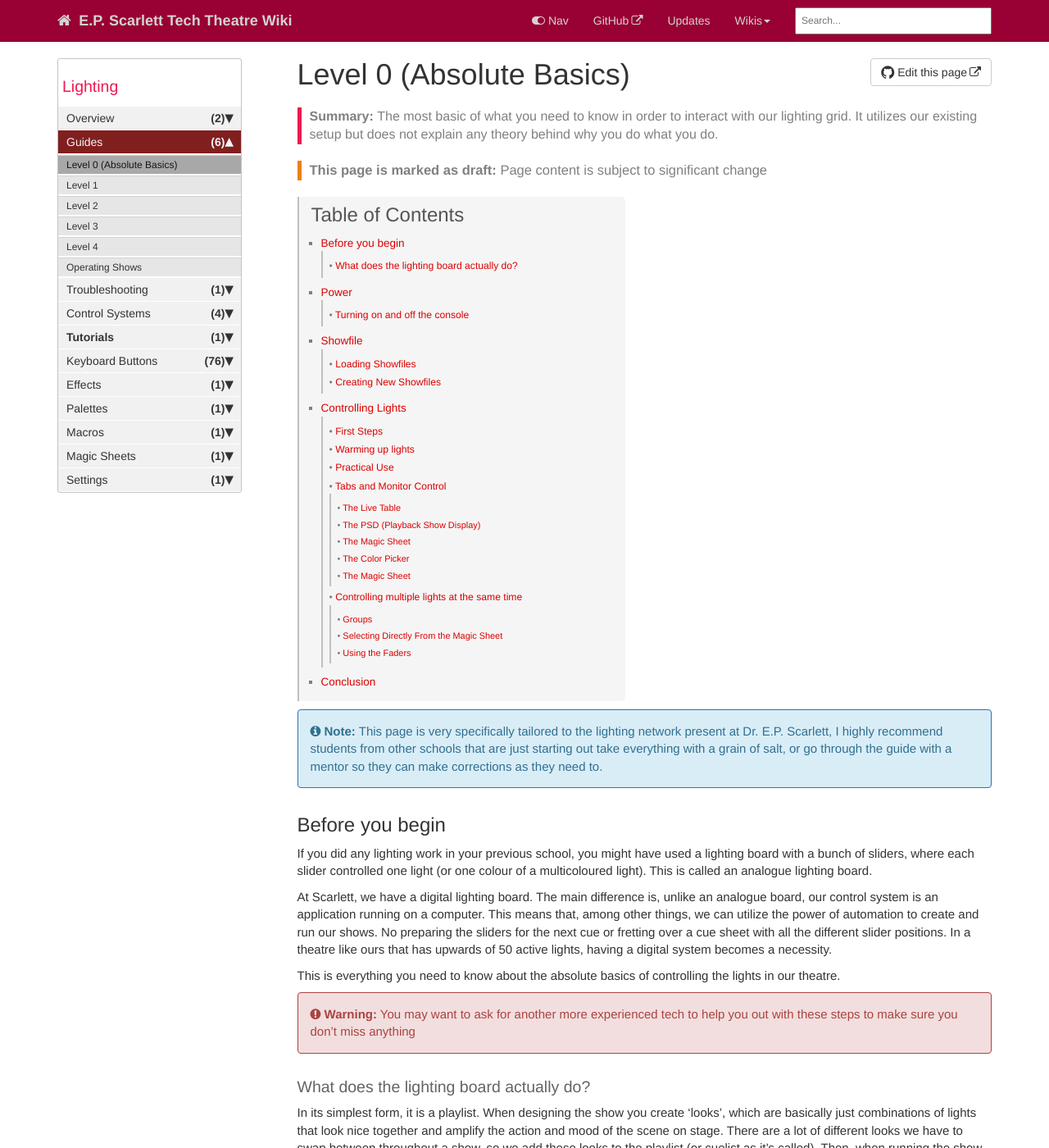
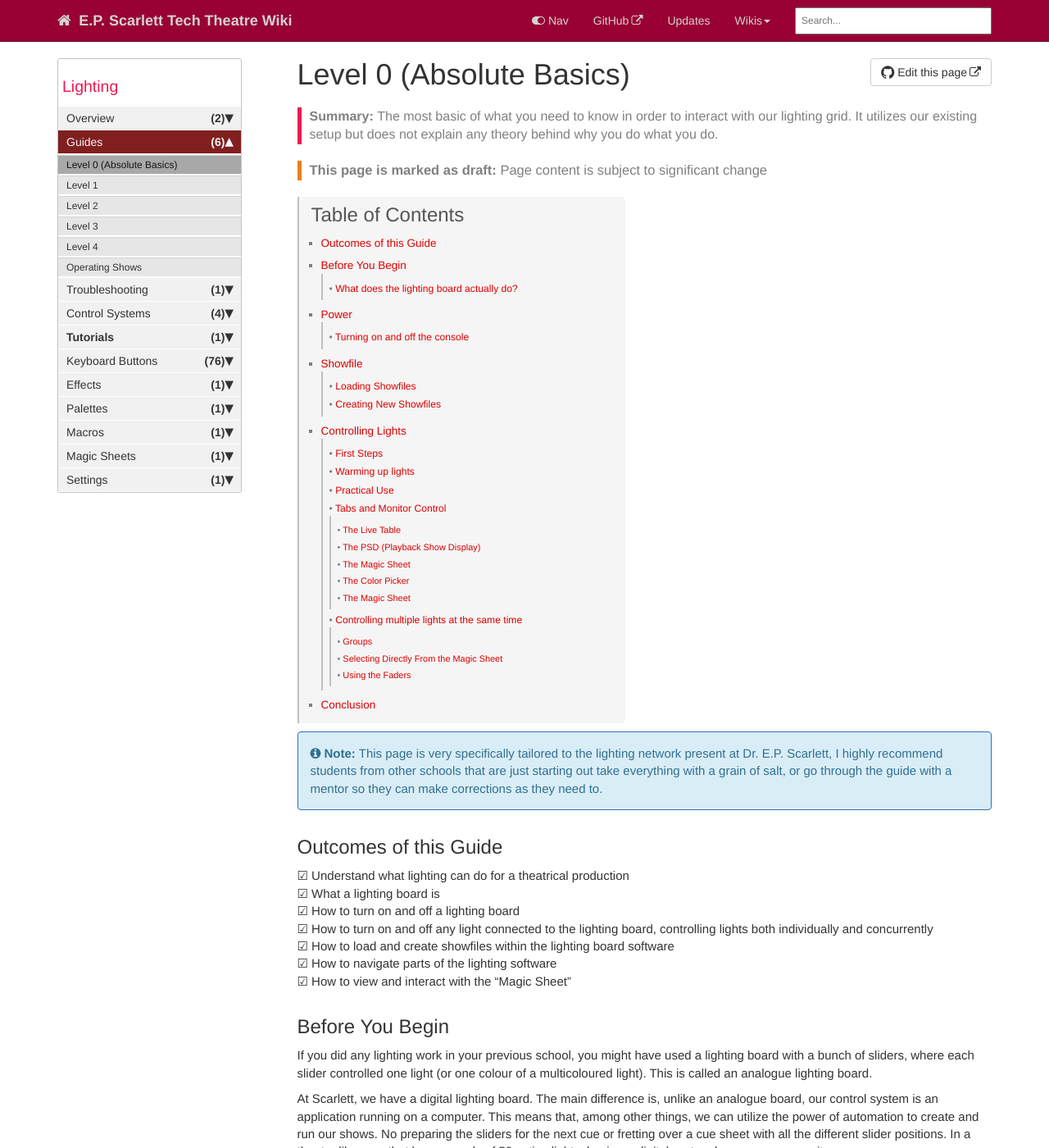
Before and after one commit to epstechtheatre/epstechtheatre.github.io, a Jekyll site: the page built from docs/pages/Lighting/Guides/Lighting_level_0.md, in a window 1280 px wide and 1400 px high. Shown: the whole window at 82% size. Built offline with Jekyll 4.4.1, drawn with Linux system fonts in a browser that asks for light colours; comment, search, counter and statistics services are not loaded.

Commit message:
guide level 0 outcomes

```diff
--- a/docs/pages/Lighting/Guides/Lighting_level_0.md
+++ b/docs/pages/Lighting/Guides/Lighting_level_0.md
@@ -7,14 +7,22 @@ folder: Lighting
 authors: [Ben MacDonald, Katie Drysdale]
 summary: The most basic of what you need to know in order to interact with our lighting grid. It utilizes our existing setup but does not explain any theory behind why you do what you do.
 draft: true
-tags: [getting_started]
+tags: [getting_started, lighting]
 customPageType: guide
 ---
 
 {% include note.html content="This page is very specifically tailored to the lighting network present at Dr. E.P. Scarlett, I highly recommend students from other schools that are just starting out take everything with a grain of salt, or go through the guide with a mentor so they can make corrections as they need to." %}
 
+## Outcomes of this Guide
+☑ Understand what lighting can do for a theatrical production<br>
+☑ What a lighting board is<br>
+☑ How to turn on and off a lighting board<br>
+☑ How to turn on and off any light connected to the lighting board, controlling lights both individually and concurrently<br>
+☑ How to load and create showfiles within the lighting board software<br>
+☑ How to navigate parts of the lighting software<br>
+☑ How to view and interact with the "Magic Sheet"
 
-## Before you begin
+## Before You Begin
 If you did any lighting work in your previous school, you might have used a lighting board with a bunch of sliders, where each slider controlled one light (or one colour of a multicoloured light). This is called an analogue lighting board.
 
 At Scarlett, we have a digital lighting board. The main difference is, unlike an analogue board, our control system is an application running on a computer. This means that, among other things, we can utilize the power of automation to create and run our shows. No preparing the sliders for the next cue or fretting over a cue sheet with all the different slider positions. In a theatre like ours that has upwards of 50 active lights, having a digital system becomes a necessity.
```
